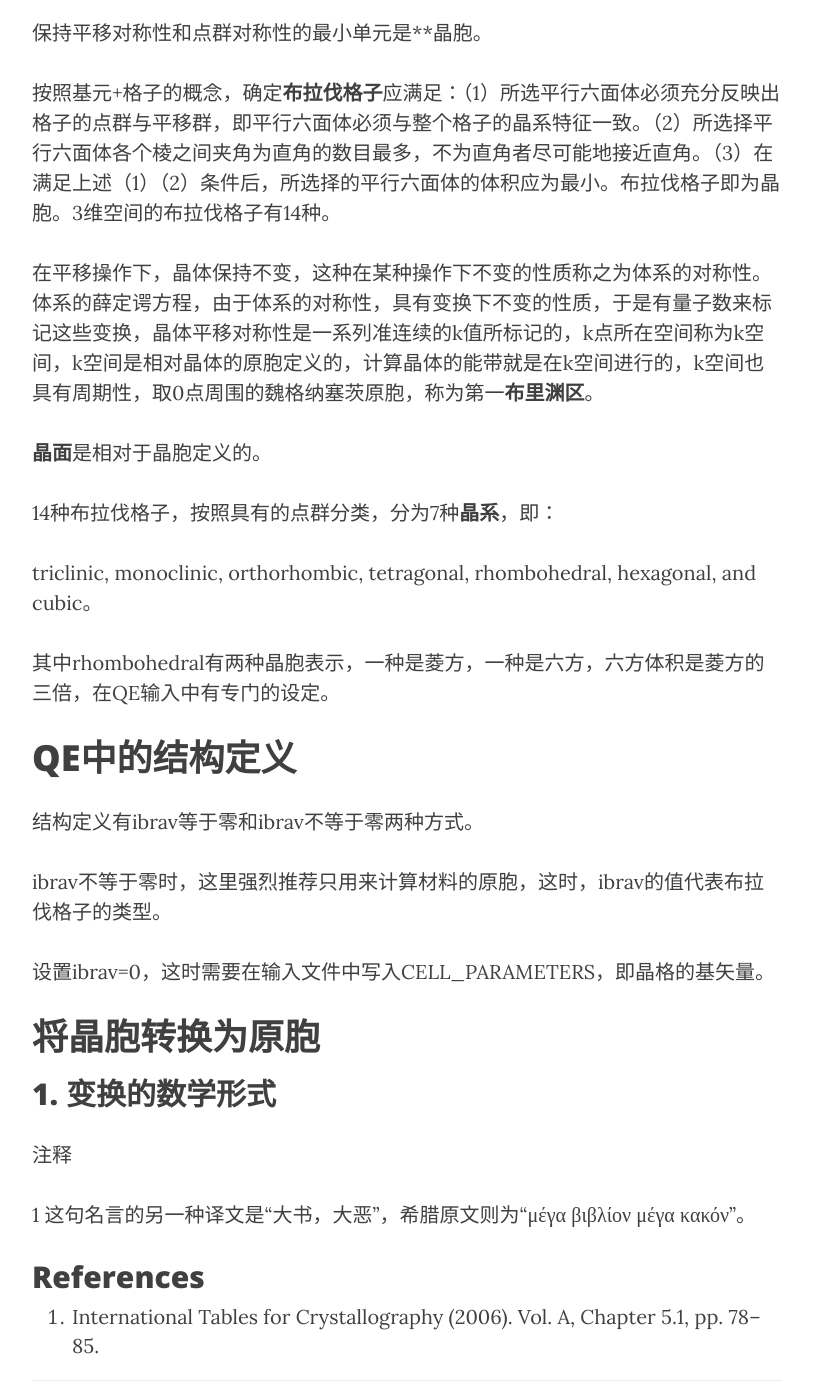
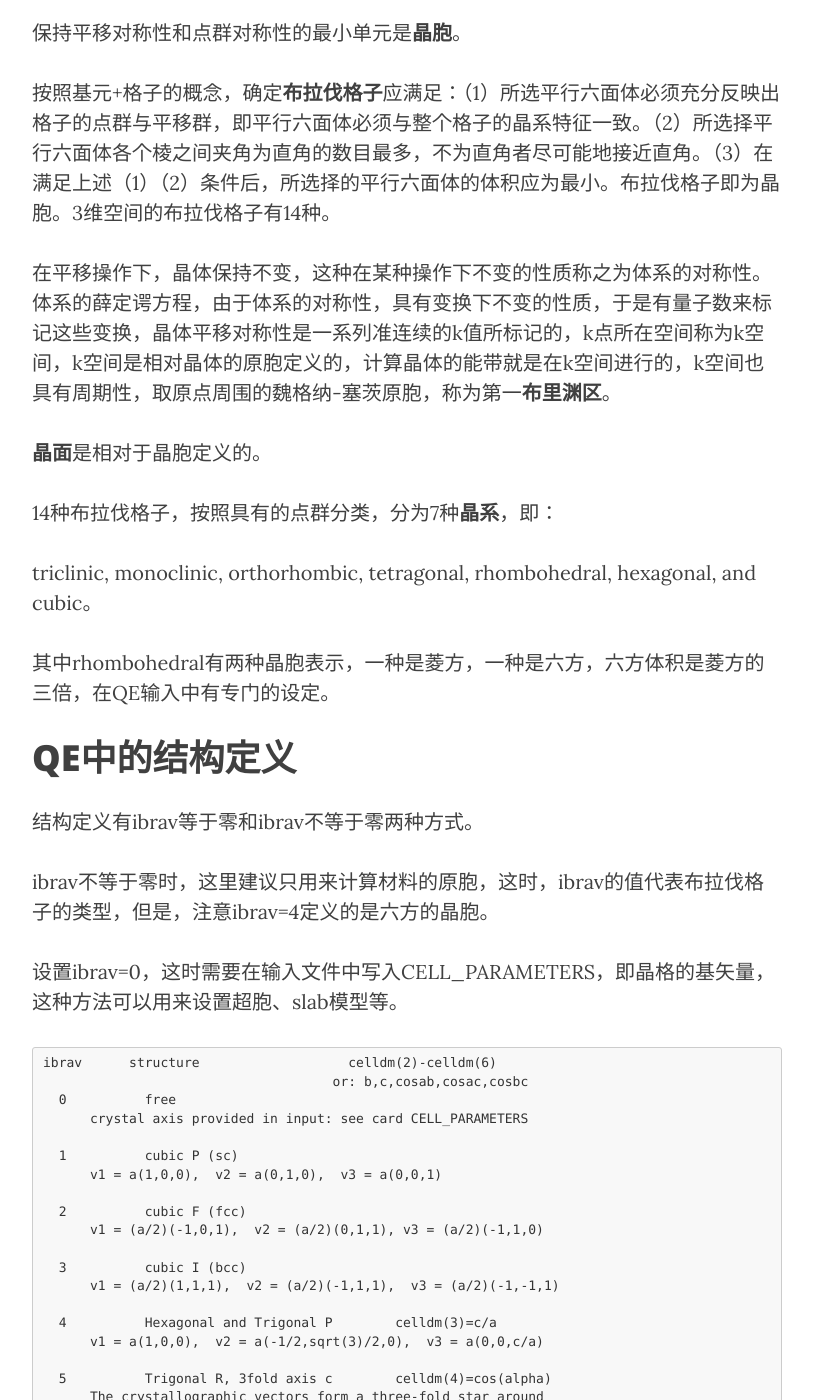
Before and after one commit to yyyu200/DFTbook, a Jekyll site: the page built from _posts/2019-04-07-TransCell.md, in a window 1280 px wide and 1400 px high, scrolled down 1219 px. Shown: the whole window, without its empty margins (233-1046 px from the left). Built offline with Jekyll 4.4.1, drawn with Linux system fonts in a browser that asks for light colours; nearby versions of some CDN libraries; comment, search, counter and statistics services are not loaded; some of the changed text lies outside the part shown.

Commit message:
modify at20190412-11:32:49-aliyun

````diff
--- a/_posts/2019-04-07-TransCell.md
+++ b/_posts/2019-04-07-TransCell.md
@@ -57,19 +57,109 @@
 
 结构定义有ibrav等于零和ibrav不等于零两种方式。
 
-ibrav不等于零时，这里强烈推荐只用来计算材料的原胞，这时，ibrav的值代表布拉伐格子的类型。
+ibrav不等于零时，这里建议只用来计算材料的原胞，这时，ibrav的值代表布拉伐格子的类型，但是，注意ibrav=4定义的是六方的晶胞。
 
-设置ibrav=0，这时需要在输入文件中写入CELL_PARAMETERS，即晶格的基矢量。
+设置ibrav=0，这时需要在输入文件中写入CELL_PARAMETERS，即晶格的基矢量，这种方法可以用来设置超胞、slab模型等。
 
+```
+ibrav      structure                   celldm(2)-celldm(6)
+                                     or: b,c,cosab,cosac,cosbc
+  0          free
+      crystal axis provided in input: see card CELL_PARAMETERS
+
+  1          cubic P (sc)
+      v1 = a(1,0,0),  v2 = a(0,1,0),  v3 = a(0,0,1)
+
+  2          cubic F (fcc)
+      v1 = (a/2)(-1,0,1),  v2 = (a/2)(0,1,1), v3 = (a/2)(-1,1,0)
+
+  3          cubic I (bcc)
+      v1 = (a/2)(1,1,1),  v2 = (a/2)(-1,1,1),  v3 = (a/2)(-1,-1,1)
+
+  4          Hexagonal and Trigonal P        celldm(3)=c/a
+      v1 = a(1,0,0),  v2 = a(-1/2,sqrt(3)/2,0),  v3 = a(0,0,c/a)
+
+  5          Trigonal R, 3fold axis c        celldm(4)=cos(alpha)
+      The crystallographic vectors form a three-fold star around
+      the z-axis, the primitive cell is a simple rhombohedron:
+      v1 = a(tx,-ty,tz),   v2 = a(0,2ty,tz),   v3 = a(-tx,-ty,tz)
+      where c=cos(alpha) is the cosine of the angle alpha between
+      any pair of crystallographic vectors, tx, ty, tz are:
+        tx=sqrt((1-c)/2), ty=sqrt((1-c)/6), tz=sqrt((1+2c)/3)
+ -5          Trigonal R, 3fold axis <111>    celldm(4)=cos(alpha)
+      The crystallographic vectors form a three-fold star around
+      <111>. Defining a' = a/sqrt(3) :
+      v1 = a' (u,v,v),   v2 = a' (v,u,v),   v3 = a' (v,v,u)
+      where u and v are defined as
+        u = tz - 2*sqrt(2)*ty,  v = tz + sqrt(2)*ty
+      and tx, ty, tz as for case ibrav=5
+      Note: if you prefer x,y,z as axis in the cubic limit,
+            set  u = tz + 2*sqrt(2)*ty,  v = tz - sqrt(2)*ty
+            See also the note in Modules/latgen.f90
+
+  6          Tetragonal P (st)               celldm(3)=c/a
+      v1 = a(1,0,0),  v2 = a(0,1,0),  v3 = a(0,0,c/a)
+
+  7          Tetragonal I (bct)              celldm(3)=c/a
+      v1=(a/2)(1,-1,c/a),  v2=(a/2)(1,1,c/a),  v3=(a/2)(-1,-1,c/a)
+
+  8          Orthorhombic P                  celldm(2)=b/a
+                                             celldm(3)=c/a
+      v1 = (a,0,0),  v2 = (0,b,0), v3 = (0,0,c)
+
+  9          Orthorhombic base-centered(bco) celldm(2)=b/a
+                                             celldm(3)=c/a
+      v1 = (a/2, b/2,0),  v2 = (-a/2,b/2,0),  v3 = (0,0,c)
+ -9          as 9, alternate description
+      v1 = (a/2,-b/2,0),  v2 = (a/2, b/2,0),  v3 = (0,0,c)
+
+ 10          Orthorhombic face-centered      celldm(2)=b/a
+                                             celldm(3)=c/a
+      v1 = (a/2,0,c/2),  v2 = (a/2,b/2,0),  v3 = (0,b/2,c/2)
+
+ 11          Orthorhombic body-centered      celldm(2)=b/a
+                                             celldm(3)=c/a
+      v1=(a/2,b/2,c/2),  v2=(-a/2,b/2,c/2),  v3=(-a/2,-b/2,c/2)
+
+ 12          Monoclinic P, unique axis c     celldm(2)=b/a
+                                             celldm(3)=c/a,
+                                             celldm(4)=cos(ab)
+      v1=(a,0,0), v2=(b*cos(gamma),b*sin(gamma),0),  v3 = (0,0,c)
+      where gamma is the angle between axis a and b.
+-12          Monoclinic P, unique axis b     celldm(2)=b/a
+                                             celldm(3)=c/a,
+                                             celldm(5)=cos(ac)
+      v1 = (a,0,0), v2 = (0,b,0), v3 = (c*cos(beta),0,c*sin(beta))
+      where beta is the angle between axis a and c
+
+ 13          Monoclinic base-centered        celldm(2)=b/a
+                                             celldm(3)=c/a,
+                                             celldm(4)=cos(ab)
+      v1 = (  a/2,         0,                -c/2),
+      v2 = (b*cos(gamma), b*sin(gamma), 0),
+      v3 = (  a/2,         0,                  c/2),
+      where gamma is the angle between axis a and b
+
+ 14          Triclinic                       celldm(2)= b/a,
+                                             celldm(3)= c/a,
+                                             celldm(4)= cos(bc),
+                                             celldm(5)= cos(ac),
+                                             celldm(6)= cos(ab)
+      v1 = (a, 0, 0),
+      v2 = (b*cos(gamma), b*sin(gamma), 0)
+      v3 = (c*cos(beta),  c*(cos(alpha)-cos(beta)cos(gamma))/sin(gamma),
+           c*sqrt( 1 + 2*cos(alpha)cos(beta)cos(gamma)
+                     - cos(alpha)^2-cos(beta)^2-cos(gamma)^2 )/sin(gamma) )
+      where alpha is the angle between axis b and c
+             beta is the angle between axis a and c
+            gamma is the angle between axis a and b
+```
 # 将晶胞转换为原胞
 
 ## 1. 变换的数学形式
 
 注释
 
-1 这句名言的另一种译文是“大书，大恶”，希腊原文则为“μέγα βιβλίον μέγα κακόν”。
-
-
 ## References
 
 1. International Tables for Crystallography (2006). Vol. A, Chapter 5.1, pp. 78–85.
````
Also changed, not shown: other parts of _posts/2019-04-07-TransCell.md (+2 -2 lines).
